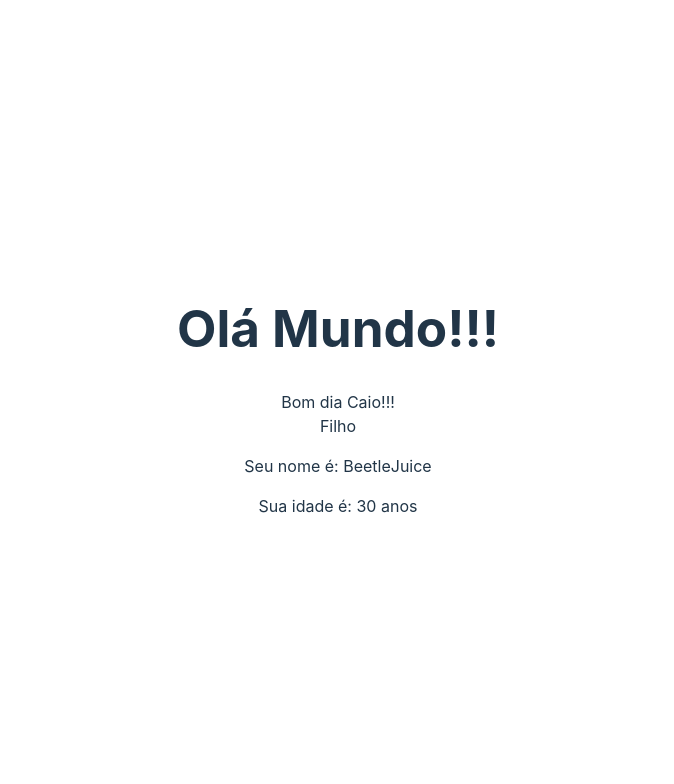
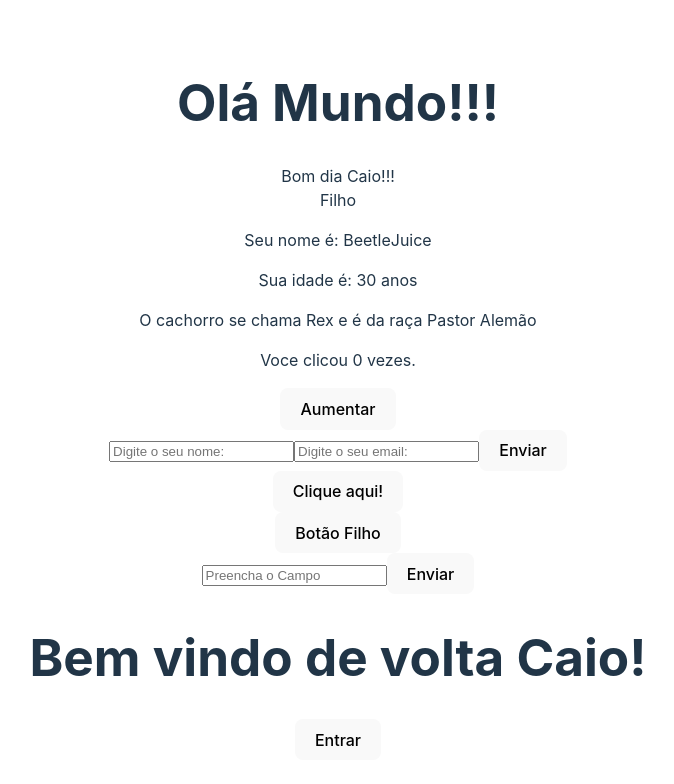
Before and after one commit to caiospfc88/curso_react_com_ts-main-pratica, a React (Vite) app in the folder 2_fundamentos/vite-project/: page / in a window 1280 px wide. Shown: the top 784 px of the page, without its empty margins (302-976 px from the left). Built offline with nearby package versions, Linux system fonts and the light colour scheme.

Commit message:
Criação de componentes para aprendizado de fundamentos do React

```diff
--- a/2_fundamentos/vite-project/src/App.jsx
+++ b/2_fundamentos/vite-project/src/App.jsx
@@ -3,6 +3,14 @@ import Welcome from "./components/Welcome";
 import BomDia from "./components/BomDia";
 import Pai from "./components/Pai";
 import Descricao from "./components/Descricao";
+import Cachorro from "./components/Cachorro";
+import Counter from "./components/Counter";
+import UserInfoForm from "./components/UserInfoForm";
+import Button from "./components/Button";
+import PaiFunction from "./components/PaiFunction";
+import Form from "./components/Form";
+import RenderCondicional from "./components/RenderCondicional";
+import LoginButton from "./components/LoginButton";
 
 function App() {
   return (
@@ -13,7 +21,25 @@ function App() {
       <BomDia />
       {/* 6.3 - Componente dentro de componente */}
       <Pai />
+      {/*6.4 Props*/}
       <Descricao nome="BeetleJuice" idade={30} />
+      {/*6.5 Desestruturação de props */}
+      <Cachorro nome="Rex" raca="Pastor Alemão" />
+      {/*6.6 useState -> hook */}
+      <Counter />
+      {/*6.7 multiplos estados*/}
+      <UserInfoForm />
+      {/*6.8 Eventos*/}
+      <Button />
+      {/*6.9 Passando funções de manipulação de eventos como props */}
+      <PaiFunction />
+      {/*6.10 Eventos de fora */}
+      <Form />
+      {/*6.11 Renderização condicional */}
+      <RenderCondicional user="Caio" />
+      {/*6.12 Expressão ternaria */}
+      <LoginButton LoggedIn={false} />
+      {/*6.13 Render nulo */}
     </>
   );
 }
--- /dev/null
+++ b/2_fundamentos/vite-project/src/components/Button.jsx
@@ -0,0 +1,8 @@
+const Button = () => {
+  const handleClick = () => {
+    console.log("Clicou");
+  };
+
+  return <button onClick={handleClick}>Clique aqui!</button>;
+};
+export default Button;
--- /dev/null
+++ b/2_fundamentos/vite-project/src/components/Cachorro.jsx
@@ -0,0 +1,10 @@
+const Cachorro = ({nome,raca}) => {
+    return (
+        <div>
+            <p>
+                O cachorro se chama {nome} e é da raça {raca}
+            </p>
+        </div>
+    )
+}
+export default Cachorro;
--- /dev/null
+++ b/2_fundamentos/vite-project/src/components/Counter.jsx
@@ -0,0 +1,15 @@
+import {useState} from "react";
+
+const Counter = () => {
+    const [count, setCount] = useState(0);
+
+    //let x = 10;
+
+    return (
+        <div>
+            <p>Voce clicou {count} vezes.</p>
+            <button onClick={()=> setCount(count + 1)}>Aumentar</button>
+        </div>
+    );
+};
+export default Counter;
--- /dev/null
+++ b/2_fundamentos/vite-project/src/components/FilhoFuncao.jsx
@@ -0,0 +1,4 @@
+const FilhoFuncao = ({ onChildClick }) => {
+  return <button onClick={onChildClick}>Botão Filho</button>;
+};
+export default FilhoFuncao;
--- /dev/null
+++ b/2_fundamentos/vite-project/src/components/Form.jsx
@@ -0,0 +1,24 @@
+import { useState } from "react";
+
+const Form = () => {
+  const [value, setValue] = useState("");
+
+  const handleSubmit = (event) => {
+    event.preventDefault();
+
+    console.log("Formulario enviado:", value);
+  };
+
+  return (
+    <form onSubmit={handleSubmit}>
+      <input
+        type="text"
+        value={value}
+        onChange={(e) => setValue(e.target.value)}
+        placeholder="Preencha o Campo"
+      />
+      <button type="submit">Enviar</button>
+    </form>
+  );
+};
+export default Form;
--- /dev/null
+++ b/2_fundamentos/vite-project/src/components/LoginButton.jsx
@@ -0,0 +1,6 @@
+const LoginButton = ({ LoggedIn }) => {
+  return (
+    <div>{LoggedIn ? <button>Sair</button> : <button>Entrar</button>}</div>
+  );
+};
+export default LoginButton;
--- /dev/null
+++ b/2_fundamentos/vite-project/src/components/PaiFunction.jsx
@@ -0,0 +1,14 @@
+import FilhoFuncao from "./FilhoFuncao";
+
+const PaiFunction = () => {
+  const handleChildClick = () => {
+    console.log("Clicou no botão do elemento filho!!!");
+  };
+
+  return (
+    <div>
+      <FilhoFuncao onChildClick={handleChildClick} />
+    </div>
+  );
+};
+export default PaiFunction;
--- /dev/null
+++ b/2_fundamentos/vite-project/src/components/RenderCondicional.jsx
@@ -0,0 +1,4 @@
+const RenderCondicional = ({ user }) => {
+  return <div>{user && <h1>Bem vindo de volta {user}!</h1>}</div>;
+};
+export default RenderCondicional;
--- /dev/null
+++ b/2_fundamentos/vite-project/src/components/UserInfoForm.jsx
@@ -0,0 +1,30 @@
+import { useState } from "react";
+
+const UserInfoForm = () => {
+  const [name, setName] = useState("");
+  const [email, setEmail] = useState("");
+
+  const handleSubmit = (event) => {
+    event.preventDefault();
+    console.log(name, email);
+  };
+
+  return (
+    <form onSubmit={handleSubmit}>
+      <input
+        type="text"
+        value={name}
+        onChange={(e) => setName(e.target.value)}
+        placeholder="Digite o seu nome:"
+      />
+      <input
+        type="email"
+        value={email}
+        onChange={(e) => setEmail(e.target.value)}
+        placeholder="Digite o seu email:"
+      />
+      <button type="submit">Enviar</button>
+    </form>
+  );
+};
+export default UserInfoForm;
```
